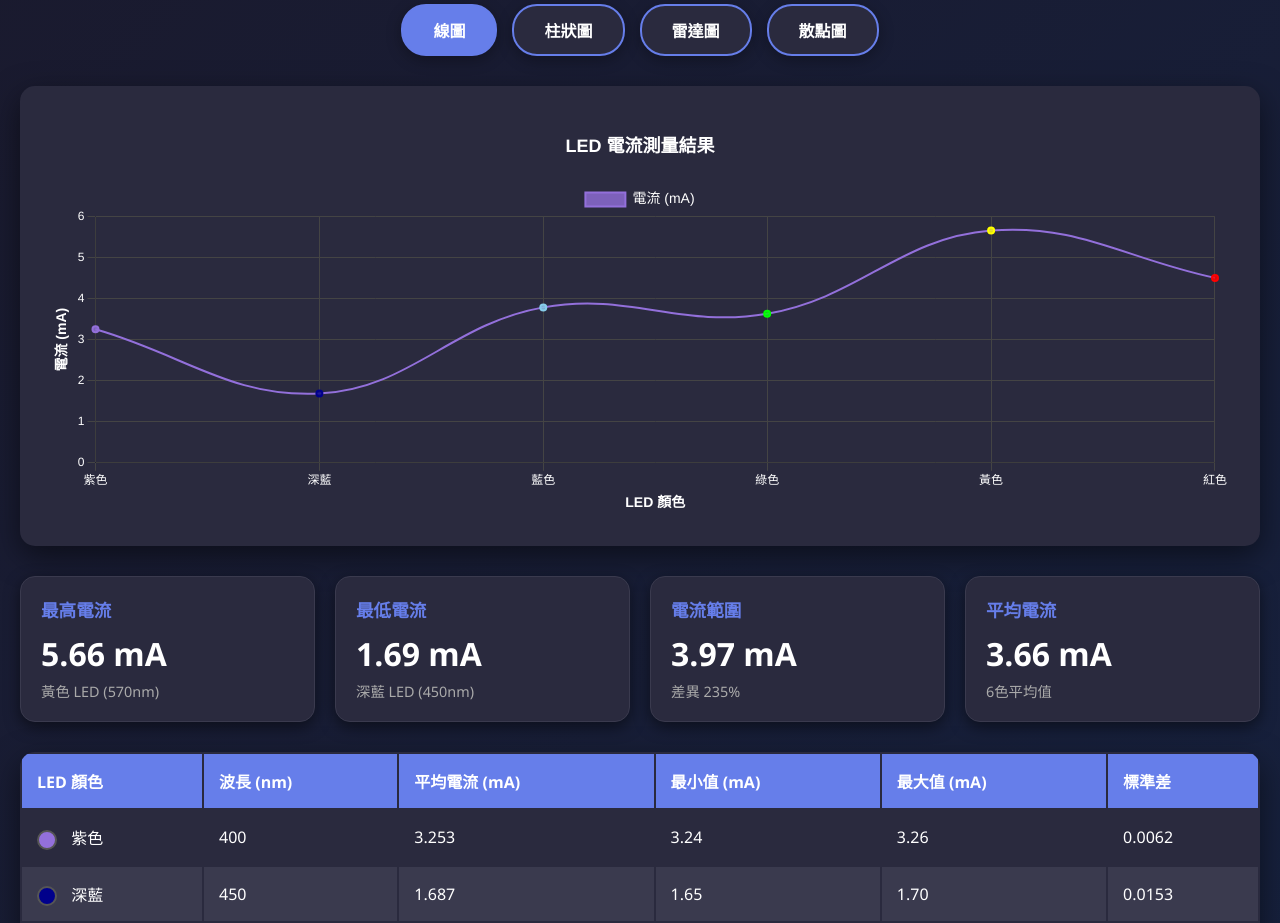
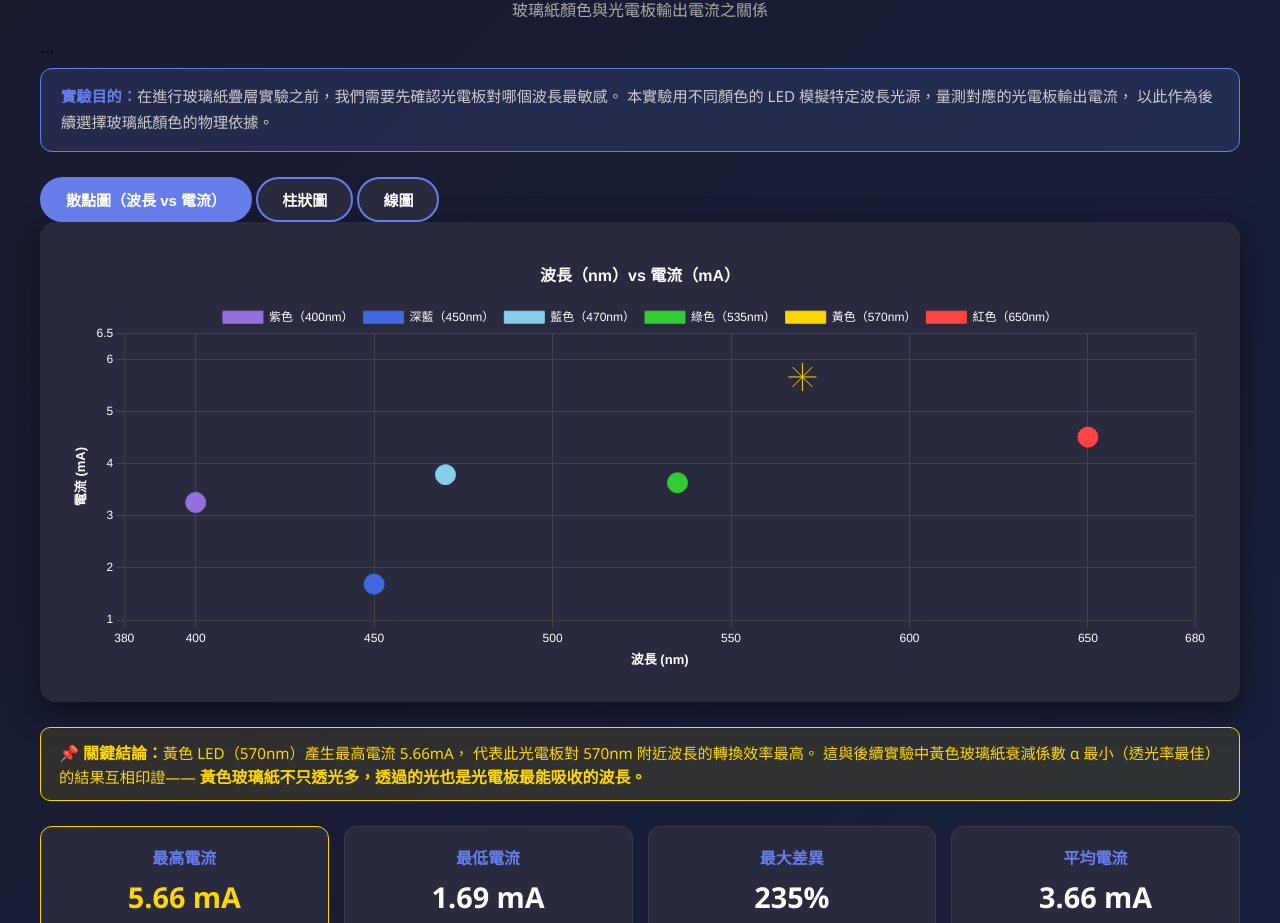
Before and after one commit to handsome265/ok, a plain HTML site: page index.html in a window 1280 px wide. Shown: the part 104-1027 px from the top of the page. Drawn offline with nearby package versions, Linux system fonts and the light colour scheme.

Commit message:
Update index.html

````diff
--- a/index.html
+++ b/index.html
@@ -1,169 +1,147 @@
 <!DOCTYPE html>
+
 <html lang="zh-TW">
 <head>
     <meta charset="UTF-8">
     <meta name="viewport" content="width=device-width, initial-scale=1.0">
-    <title>LED 電流分析圖表</title>
+    <title>玻璃紙顏色與電流分析</title>
     <script src="https://cdnjs.cloudflare.com/ajax/libs/Chart.js/3.9.1/chart.min.js"></script>
     <style>
-        * {
-            margin: 0;
-            padding: 0;
-            box-sizing: border-box;
-        }
+        * { margin: 0; padding: 0; box-sizing: border-box; }
         body {
             font-family: 'Segoe UI', Arial, sans-serif;
             background: linear-gradient(135deg, #1a1a2e 0%, #16213e 100%);
             padding: 20px;
             min-height: 100vh;
-            position: relative;
         }
-        .container {
-            max-width: 1400px;
-            margin: 0 auto;
-        }
+        .container { max-width: 1200px; margin: 0 auto; }
         h1 {
             color: white;
             text-align: center;
-            margin-bottom: 30px;
-            font-size: 2.5em;
+            margin-bottom: 8px;
+            font-size: 2.2em;
             text-shadow: 2px 2px 4px rgba(0,0,0,0.3);
         }
-        .chart-container {
-            background: #2a2a3e;
-            border-radius: 15px;
-            padding: 30px;
-            margin-bottom: 30px;
-            box-shadow: 0 10px 30px rgba(0,0,0,0.5);
+        .subtitle {
+            text-align: center;
+            color: #aaa;
+            margin-bottom: 25px;
+            font-size: 1em;
         }
-        .chart-wrapper {
-            position: relative;
-            height: 400px;
+        /* 研究邏輯說明 */
+        .logic-box {
+            background: rgba(102, 126, 234, 0.15);
+            border: 1px solid #667eea;
+            border-radius: 12px;
+            padding: 15px 20px;
+            margin-bottom: 25px;
+            color: #ccc;
+            font-size: 0.95em;
+            line-height: 1.7;
         }
+        .logic-box strong { color: #667eea; }
+
+```
     .controls {
         display: flex;
         justify-content: center;
-            gap: 15px;
-            margin-bottom: 30px;
+        gap: 12px;
+        margin-bottom: 20px;
         flex-wrap: wrap;
     }
     button {
         background: #2a2a3e;
         border: 2px solid #667eea;
         color: #fff;
-            padding: 12px 30px;
+        padding: 10px 24px;
         border-radius: 25px;
         cursor: pointer;
-            font-size: 16px;
+        font-size: 15px;
         font-weight: 600;
         transition: all 0.3s;
-            box-shadow: 0 4px 15px rgba(0,0,0,0.3);
     }
-        button:hover {
-            transform: translateY(-2px);
-            box-shadow: 0 6px 20px rgba(102, 126, 234, 0.4);
-            background: #3a3a4e;
+    button:hover { background: #3a3a4e; transform: translateY(-2px); }
+    button.active { background: #667eea; color: white; }
+
+    .chart-container {
+        background: #2a2a3e;
+        border-radius: 15px;
+        padding: 30px;
+        margin-bottom: 25px;
+        box-shadow: 0 10px 30px rgba(0,0,0,0.5);
     }
-        button.active {
-            background: #667eea;
-            color: white;
-            border-color: #667eea;
+    .chart-wrapper { position: relative; height: 420px; }
+
+    /* 結論標注 */
+    .insight-box {
+        background: rgba(255, 215, 0, 0.1);
+        border: 1px solid #FFD700;
+        border-radius: 10px;
+        padding: 12px 18px;
+        margin-bottom: 25px;
+        color: #FFD700;
+        font-size: 0.95em;
     }
+    .insight-box strong { font-size: 1.05em; }
+
     .stats-grid {
         display: grid;
-            grid-template-columns: repeat(auto-fit, minmax(250px, 1fr));
-            gap: 20px;
-            margin-top: 30px;
+        grid-template-columns: repeat(auto-fit, minmax(220px, 1fr));
+        gap: 15px;
+        margin-bottom: 25px;
     }
     .stat-card {
         background: #2a2a3e;
-            padding: 20px;
-            border-radius: 15px;
-            box-shadow: 0 5px 15px rgba(0,0,0,0.5);
+        padding: 18px;
+        border-radius: 12px;
         border: 1px solid #3a3a4e;
+        text-align: center;
     }
-        .stat-card h3 {
-            color: #667eea;
-            margin-bottom: 10px;
-            font-size: 1.1em;
-        }
-        .stat-value {
-            font-size: 2em;
-            font-weight: bold;
-            color: #fff;
-        }
-        .stat-label {
-            color: #aaa;
-            font-size: 0.9em;
-            margin-top: 5px;
-        }
+    .stat-card h3 { color: #667eea; margin-bottom: 8px; font-size: 1em; }
+    .stat-value { font-size: 1.8em; font-weight: bold; color: #fff; }
+    .stat-label { color: #aaa; font-size: 0.85em; margin-top: 4px; }
+    .stat-card.highlight { border-color: #FFD700; }
+    .stat-card.highlight .stat-value { color: #FFD700; }
+
     table {
         width: 100%;
         background: #2a2a3e;
-            border-radius: 15px;
+        border-radius: 12px;
         overflow: hidden;
-            box-shadow: 0 10px 30px rgba(0,0,0,0.5);
-            margin-top: 30px;
+        box-shadow: 0 5px 20px rgba(0,0,0,0.5);
     }
-        th, td {
-            padding: 15px;
-            text-align: left;
-            color: #fff;
-        }
-        th {
-            background: #667eea;
-            color: white;
-            font-weight: 600;
-        }
-        tr:nth-child(even) {
-            background: #3a3a4e;
-        }
-        .color-indicator {
+    th, td { padding: 13px 15px; text-align: center; color: #fff; }
+    th { background: #667eea; font-weight: 600; }
+    tr:nth-child(even) { background: #3a3a4e; }
+    tr.best-row td { color: #FFD700; font-weight: bold; }
+    .color-dot {
         display: inline-block;
-            width: 20px;
-            height: 20px;
+        width: 14px; height: 14px;
         border-radius: 50%;
-            margin-right: 10px;
+        margin-right: 8px;
         vertical-align: middle;
-            border: 2px solid #555;
-        }
-        .author-badge {
-            position: fixed;
-            top: 20px;
-            right: 20px;
-            background: rgba(42, 42, 62, 0.95);
-            color: #fff;
-            padding: 15px 25px;
-            border-radius: 10px;
-            border: 2px solid #667eea;
-            box-shadow: 0 5px 20px rgba(0,0,0,0.5);
-            font-size: 14px;
-            z-index: 1000;
-            backdrop-filter: blur(10px);
-        }
-        .author-badge strong {
-            color: #667eea;
-            display: block;
-            margin-bottom: 5px;
-            font-size: 16px;
-        }
-        .author-badge .warning {
-            color: #ff6b6b;
-            font-size: 12px;
-            margin-top: 5px;
+        border: 1px solid #555;
     }
 </style>
+```
+
 </head>
 <body>
+<div class="container">
+    <h1>實驗一：光電板對不同波長的電流響應</h1>
+    <p class="subtitle">玻璃紙顏色與光電板輸出電流之關係</p>
 
-    <div class="container">
-        <h1>玻璃紙顏色與電流測量分析</h1>
+```
+<div class="logic-box">
+    <strong>實驗目的：</strong>在進行玻璃紙疊層實驗之前，我們需要先確認光電板對哪個波長最敏感。
+    本實驗用不同顏色的 LED 模擬特定波長光源，量測對應的光電板輸出電流，
+    以此作為後續選擇玻璃紙顏色的物理依據。
+</div>
 
 <div class="controls">
-            <button onclick="showChart('line')" class="active" id="btnLine">線圖</button>
+    <button onclick="showChart('scatter')" class="active" id="btnScatter">散點圖（波長 vs 電流）</button>
     <button onclick="showChart('bar')" id="btnBar">柱狀圖</button>
-            <button onclick="showChart('radar')" id="btnRadar">雷達圖</button>
-            <button onclick="showChart('scatter')" id="btnScatter">散點圖</button>
+    <button onclick="showChart('line')" id="btnLine">線圖</button>
 </div>
 
 <div class="chart-container">
@@ -172,26 +150,33 @@
     </div>
 </div>
 
+<div class="insight-box">
+    <strong>📌 關鍵結論：</strong>黃色 LED（570nm）產生最高電流 5.66mA，
+    代表此光電板對 570nm 附近波長的轉換效率最高。
+    這與後續實驗中黃色玻璃紙衰減係數 α 最小（透光率最佳）的結果互相印證——
+    <strong>黃色玻璃紙不只透光多，透過的光也是光電板最能吸收的波長。</strong>
+</div>
+
 <div class="stats-grid">
-            <div class="stat-card">
+    <div class="stat-card highlight">
         <h3>最高電流</h3>
         <div class="stat-value">5.66 mA</div>
-                <div class="stat-label">黃色 LED (570nm)</div>
+        <div class="stat-label">黃色 LED（570nm）</div>
     </div>
     <div class="stat-card">
         <h3>最低電流</h3>
         <div class="stat-value">1.69 mA</div>
-                <div class="stat-label">深藍 LED (450nm)</div>
+        <div class="stat-label">深藍 LED（450nm）</div>
     </div>
     <div class="stat-card">
-                <h3>電流範圍</h3>
-                <div class="stat-value">3.97 mA</div>
-                <div class="stat-label">差異 235%</div>
+        <h3>最大差異</h3>
+        <div class="stat-value">235%</div>
+        <div class="stat-label">黃色 vs 深藍</div>
     </div>
     <div class="stat-card">
         <h3>平均電流</h3>
         <div class="stat-value">3.66 mA</div>
-                <div class="stat-label">6色平均值</div>
+        <div class="stat-label">六色平均值</div>
     </div>
 </div>
 
@@ -204,207 +189,158 @@
             <th>最小值 (mA)</th>
             <th>最大值 (mA)</th>
             <th>標準差</th>
+            <th>備註</th>
         </tr>
     </thead>
     <tbody id="dataTable"></tbody>
 </table>
+```
+
 </div>
 
 <script>
-        // 原始數據
     const rawData = {
-            red: [4.51, 4.51, 4.52, 4.51, 4.51, 4.50, 4.51, 4.51, 4.50, 4.50, 4.50, 4.50],
-            green: [3.64, 3.64, 3.64, 3.64, 3.63, 3.64, 3.63, 3.63, 3.63, 3.63, 3.62, 3.62],
-            blue: [3.79, 3.79, 3.79, 3.80, 3.79, 3.80, 3.80, 3.78, 3.78, 3.78, 3.78, 3.77],
-            yellow: [5.68, 5.68, 5.68, 5.67, 5.67, 5.67, 5.65, 5.65, 5.65, 5.65, 5.64, 5.64],
-            darkBlue: [1.65, 1.67, 1.68, 1.68, 1.68, 1.69, 1.70, 1.70, 1.70, 1.70, 1.70, 1.70],
-            purple: [3.25, 3.26, 3.26, 3.26, 3.26, 3.26, 3.25, 3.25, 3.25, 3.25, 3.25, 3.24]
+        red:      [4.51,4.51,4.52,4.51,4.51,4.50,4.51,4.51,4.50,4.50,4.50,4.50],
+        green:    [3.64,3.64,3.64,3.64,3.63,3.64,3.63,3.63,3.63,3.63,3.62,3.62],
+        blue:     [3.79,3.79,3.79,3.80,3.79,3.80,3.80,3.78,3.78,3.78,3.78,3.77],
+        yellow:   [5.68,5.68,5.68,5.67,5.67,5.67,5.65,5.65,5.65,5.65,5.64,5.64],
+        darkBlue: [1.65,1.67,1.68,1.68,1.68,1.69,1.70,1.70,1.70,1.70,1.70,1.70],
+        purple:   [3.25,3.26,3.26,3.26,3.26,3.26,3.25,3.25,3.25,3.25,3.25,3.24]
     };
 
-        // LED 資訊
     const ledInfo = [
-            { name: '紅色', nameEn: 'red', wavelength: 650, color: '#FF0000' },
-            { name: '綠色', nameEn: 'green', wavelength: 535, color: '#00FF00' },
-            { name: '藍色', nameEn: 'blue', wavelength: 470, color: '#87CEEB' },
-            { name: '黃色', nameEn: 'yellow', wavelength: 570, color: '#FFFF00' },
-            { name: '深藍', nameEn: 'darkBlue', wavelength: 450, color: '#00008B' },
-            { name: '紫色', nameEn: 'purple', wavelength: 400, color: '#9370DB' }
+        { name:'深藍', nameEn:'darkBlue', wavelength:450, color:'#4169E1' },
+        { name:'紫色', nameEn:'purple',   wavelength:400, color:'#9370DB' },
+        { name:'藍色', nameEn:'blue',     wavelength:470, color:'#87CEEB' },
+        { name:'綠色', nameEn:'green',    wavelength:535, color:'#32CD32' },
+        { name:'黃色', nameEn:'yellow',   wavelength:570, color:'#FFD700' },
+        { name:'紅色', nameEn:'red',      wavelength:650, color:'#FF4444' },
     ];
 
-        // 計算統計值
-        function calculateStats(data) {
-            const avg = data.reduce((a, b) => a + b, 0) / data.length;
-            const max = Math.max(...data);
-            const min = Math.min(...data);
-            const variance = data.reduce((sum, val) => sum + Math.pow(val - avg, 2), 0) / data.length;
-            const stdDev = Math.sqrt(variance);
-            return { avg, max, min, stdDev };
+    function calcStats(data) {
+        const avg = data.reduce((a,b)=>a+b,0)/data.length;
+        const max = Math.max(...data), min = Math.min(...data);
+        const std = Math.sqrt(data.reduce((s,v)=>s+Math.pow(v-avg,2),0)/data.length);
+        return { avg, max, min, std };
     }
 
-        // 準備圖表數據
     const chartData = ledInfo.map(led => {
-            const stats = calculateStats(rawData[led.nameEn]);
-            return {
-                name: led.name,
-                wavelength: led.wavelength,
-                current: stats.avg,
-                color: led.color,
-                stats: stats
-            };
-        });
+        const s = calcStats(rawData[led.nameEn]);
+        return { ...led, ...s };
+    }).sort((a,b)=>a.wavelength-b.wavelength);
 
-        // 排序（按波長）
-        chartData.sort((a, b) => a.wavelength - b.wavelength);
+    const maxCurrent = Math.max(...chartData.map(d=>d.avg));
 
     let currentChart = null;
 
     function showChart(type) {
-            // 更新按鈕狀態
-            document.querySelectorAll('button').forEach(btn => btn.classList.remove('active'));
-            document.getElementById('btn' + type.charAt(0).toUpperCase() + type.slice(1)).classList.add('active');
-
-            // 銷毀舊圖表
-            if (currentChart) {
-                currentChart.destroy();
-            }
+        document.querySelectorAll('button').forEach(b=>b.classList.remove('active'));
+        document.getElementById('btn'+type.charAt(0).toUpperCase()+type.slice(1)).classList.add('active');
+        if(currentChart) currentChart.destroy();
 
         const ctx = document.getElementById('mainChart').getContext('2d');
+        let config;
 
-            const config = {
-                type: type,
+        if(type === 'scatter') {
+            config = {
+                type: 'scatter',
                 data: {
-                    labels: type === 'scatter' ? undefined : chartData.map(d => d.name),
-                    datasets: type === 'scatter' ? [{
-                        label: '電流 vs 波長',
-                        data: chartData.map(d => ({ x: d.wavelength, y: d.current })),
-                        backgroundColor: chartData.map(d => d.color),
-                        borderColor: chartData.map(d => d.color),
-                        pointRadius: 10,
-                        pointHoverRadius: 12
-                    }] : [{
-                        label: '電流 (mA)',
-                        data: chartData.map(d => d.current),
-                        backgroundColor: chartData.map(d => d.color + 'CC'),
-                        borderColor: chartData.map(d => d.color),
-                        borderWidth: 2,
-                        fill: type === 'radar',
-                        tension: 0.4
-                    }]
+                    datasets: chartData.map(d=>({
+                        label: d.name+'（'+d.wavelength+'nm）',
+                        data: [{x: d.wavelength, y: d.avg}],
+                        backgroundColor: d.color,
+                        borderColor: d.color,
+                        pointRadius: d.avg === maxCurrent ? 14 : 10,
+                        pointHoverRadius: 14,
+                        pointStyle: d.avg === maxCurrent ? 'star' : 'circle',
+                    }))
                 },
                 options: {
                     responsive: true,
                     maintainAspectRatio: false,
                     plugins: {
-                        legend: {
-                            display: true,
-                            position: 'top',
-                            labels: {
-                                font: { size: 14 },
-                                padding: 15,
-                                color: '#fff'
-                            }
-                        },
-                        title: {
-                            display: true,
-                            text: type === 'scatter' ? '波長 vs 電流關係' : 'LED 電流測量結果',
-                            font: { size: 18, weight: 'bold' },
-                            padding: 20,
-                            color: '#fff'
-                        },
+                        legend: { display: true, position:'top', labels:{color:'#fff', font:{size:12}} },
+                        title: { display:true, text:'波長（nm）vs 電流（mA）', color:'#fff', font:{size:16,weight:'bold'}, padding:15 },
                         tooltip: {
                             callbacks: {
-                                label: function(context) {
-                                    if (type === 'scatter') {
-                                        return `波長: ${context.parsed.x}nm, 電流: ${context.parsed.y.toFixed(3)}mA`;
-                                    }
-                                    return `電流: ${context.parsed.y.toFixed(3)} mA`;
-                                }
+                                label: ctx => `波長: ${ctx.parsed.x}nm　電流: ${ctx.parsed.y.toFixed(3)}mA`
                             }
                         }
                     },
-                    scales: type === 'radar' ? {
-                        r: {
-                            beginAtZero: true,
-                            max: 6,
-                            ticks: { color: '#fff' },
-                            grid: { color: '#444' },
-                            pointLabels: { color: '#fff' }
-                        }
-                    } : type === 'scatter' ? {
+                    scales: {
                         x: {
-                            title: {
-                                display: true,
-                                text: '波長 (nm)',
-                                font: { size: 14, weight: 'bold' },
-                                color: '#fff'
-                            },
-                            ticks: { color: '#fff' },
-                            grid: { color: '#444' }
+                            title:{display:true,text:'波長 (nm)',color:'#fff',font:{size:13,weight:'bold'}},
+                            ticks:{color:'#fff'}, grid:{color:'#444'},
+                            min:380, max:680
                         },
                         y: {
-                            title: {
-                                display: true,
-                                text: '電流 (mA)',
-                                font: { size: 14, weight: 'bold' },
-                                color: '#fff'
-                            },
-                            beginAtZero: true,
-                            ticks: { color: '#fff' },
-                            grid: { color: '#444' }
-                        }
-                    } : {
-                        y: {
-                            beginAtZero: true,
-                            title: {
-                                display: true,
-                                text: '電流 (mA)',
-                                font: { size: 14, weight: 'bold' },
-                                color: '#fff'
-                            },
-                            ticks: { color: '#fff' },
-                            grid: { color: '#444' }
-                        },
-                        x: {
-                            title: {
-                                display: true,
-                                text: 'LED 顏色',
-                                font: { size: 14, weight: 'bold' },
-                                color: '#fff'
-                            },
-                            ticks: { color: '#fff' },
-                            grid: { color: '#444' }
+                            title:{display:true,text:'電流 (mA)',color:'#fff',font:{size:13,weight:'bold'}},
+                            beginAtZero:false, min:1, max:6.5,
+                            ticks:{color:'#fff'}, grid:{color:'#444'}
                         }
                     }
                 }
             };
-
+        } else {
+            const sorted = [...chartData].sort((a,b)=>a.wavelength-b.wavelength);
+            config = {
+                type: type,
+                data: {
+                    labels: sorted.map(d=>d.name),
+                    datasets:[{
+                        label:'電流 (mA)',
+                        data: sorted.map(d=>d.avg),
+                        backgroundColor: sorted.map(d=>d.color+'BB'),
+                        borderColor: sorted.map(d=>d.color),
+                        borderWidth: 2,
+                        tension: 0.4,
+                        pointRadius: 6,
+                        pointBackgroundColor: sorted.map(d=>d.color),
+                    }]
+                },
+                options: {
+                    responsive:true,
+                    maintainAspectRatio:false,
+                    plugins:{
+                        legend:{display:false},
+                        title:{display:true,text:'各顏色 LED 電流測量結果（按波長排序）',color:'#fff',font:{size:16,weight:'bold'},padding:15},
+                        tooltip:{callbacks:{label:ctx=>`電流: ${ctx.parsed.y.toFixed(3)} mA`}}
+                    },
+                    scales:{
+                        y:{
+                            title:{display:true,text:'電流 (mA)',color:'#fff',font:{size:13,weight:'bold'}},
+                            beginAtZero:false, min:1,
+                            ticks:{color:'#fff'}, grid:{color:'#444'}
+                        },
+                        x:{ticks:{color:'#fff'},grid:{color:'#444'}}
+                    }
+                }
+            };
+        }
         currentChart = new Chart(ctx, config);
     }
 
-        // 填充數據表格
     function fillTable() {
         const tbody = document.getElementById('dataTable');
-            tbody.innerHTML = '';
-
-            chartData.forEach(led => {
+        tbody.innerHTML='';
+        [...chartData].sort((a,b)=>b.avg-a.avg).forEach(d=>{
             const row = tbody.insertRow();
-                row.innerHTML = `
-                    <td>
-                        <span class="color-indicator" style="background-color: ${led.color}"></span>
-                        ${led.name}
-                    </td>
-                    <td>${led.wavelength}</td>
-                    <td>${led.current.toFixed(3)}</td>
-                    <td>${led.stats.min.toFixed(2)}</td>
-                    <td>${led.stats.max.toFixed(2)}</td>
-                    <td>${led.stats.stdDev.toFixed(4)}</td>
+            if(d.avg === maxCurrent) row.className='best-row';
+            row.innerHTML=`
+                <td><span class="color-dot" style="background:${d.color}"></span>${d.name}</td>
+                <td>${d.wavelength}</td>
+                <td>${d.avg.toFixed(3)}</td>
+                <td>${d.min.toFixed(2)}</td>
+                <td>${d.max.toFixed(2)}</td>
+                <td>${d.std.toFixed(4)}</td>
+                <td>${d.avg===maxCurrent?'⭐ 最佳波長':''}</td>
             `;
         });
     }
 
-        // 初始化
-        showChart('line');
+    showChart('scatter');
     fillTable();
 </script>
+
 </body>
 </html>
````
Lines whose indentation alone changed are shown as unchanged.
